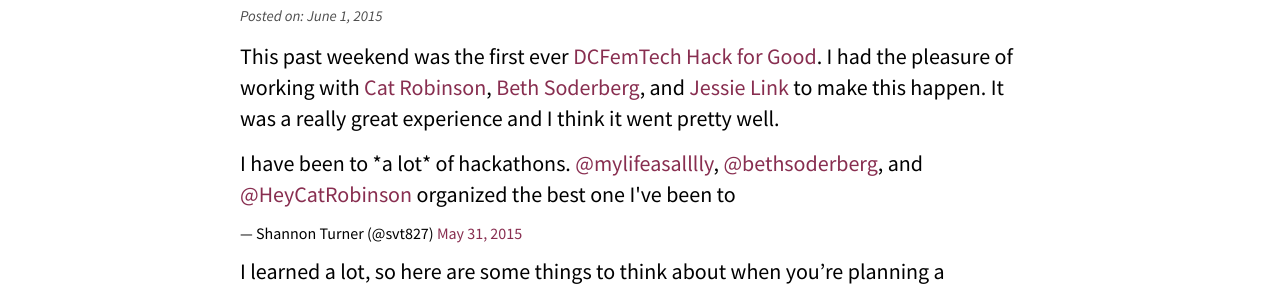
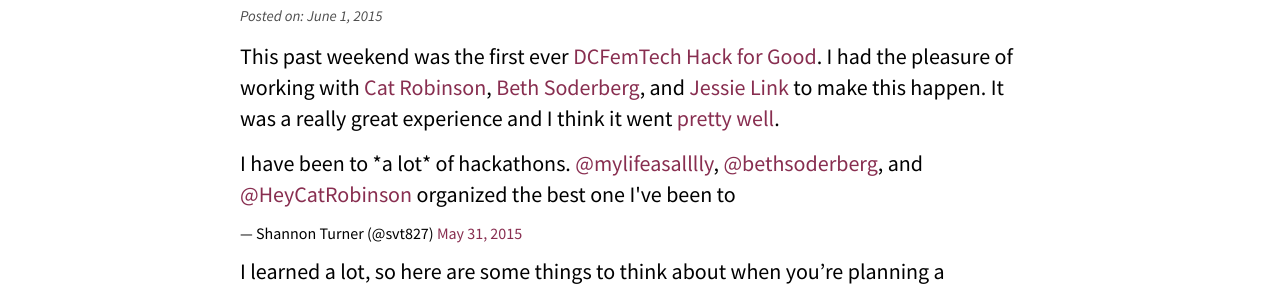
Before and after one commit to allypalanzi/allypalanzi.github.io, a Jekyll site: the page built from _posts/2015-06-01-hackathon.markdown, in a window 1280 px wide and 900 px high. Shown: the part 361-653 px from the top of the window. Built offline with Jekyll 4.4.1, drawn with Linux system fonts in a browser that asks for light colours; Markdown is read by kramdown in place of the engine named in the settings; comment, search, counter and statistics services are not loaded; some of the changed lines change nothing that is shown.

Commit message:
more copy changes

```diff
--- a/_posts/2015-06-01-hackathon.markdown
+++ b/_posts/2015-06-01-hackathon.markdown
@@ -6,7 +6,7 @@
 desc:  "Planning a hackathon is fun!"
 ---
 
-This past weekend was the first ever <a target="_blank" href="http://dcfemtech.github.io/hackforgood.html">DCFemTech Hack for Good</a>. I had the pleasure of working with <a href="http://twitter.com/heycatrobinson" target="_blank">Cat Robinson</a>, <a href="http://twitter.com/bethsoderberg" target="_blank">Beth Soderberg</a>, and <a href="http://twitter.com/mad_typist" target="_blank">Jessie Link</a> to make this happen. It was a really great experience and I think it went pretty well.
+This past weekend was the first ever <a target="_blank" href="http://dcfemtech.github.io/hackforgood.html">DCFemTech Hack for Good</a>. I had the pleasure of working with <a href="http://twitter.com/heycatrobinson" target="_blank">Cat Robinson</a>, <a href="http://twitter.com/bethsoderberg" target="_blank">Beth Soderberg</a>, and <a href="http://twitter.com/mad_typist" target="_blank">Jessie Link</a> to make this happen. It was a really great experience and I think it went <a href="https://twitter.com/search?q=%23hackforgooddc&src=typd" target="_blank">pretty well</a>.
 
 <blockquote class="twitter-tweet" lang="en"><p lang="en" dir="ltr">I have been to *a lot* of hackathons.&#10;&#10;<a href="https://twitter.com/mylifeasalllly">@mylifeasalllly</a>, <a href="https://twitter.com/bethsoderberg">@bethsoderberg</a>, and <a href="https://twitter.com/HeyCatRobinson">@HeyCatRobinson</a> organized the best one I&#39;ve been to</p>&mdash; Shannon Turner (@svt827) <a href="https://twitter.com/svt827/status/605111800217116672">May 31, 2015</a></blockquote>
 <script async src="//platform.twitter.com/widgets.js" charset="utf-8"></script>
```
